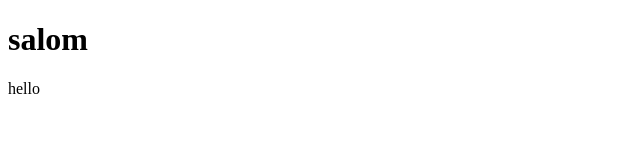
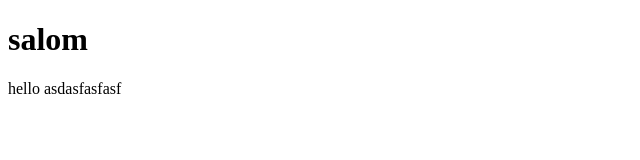
Before and after one commit to Azizdjan-official/test1, a plain HTML site: page index.html in a window 1280 px wide. Shown: the whole page, without its empty margins (0-640 px from the left). Drawn offline with Linux system fonts and the light colour scheme.

Commit message:
asasas qoshildi

```diff
--- a/index.html
+++ b/index.html
@@ -7,6 +7,6 @@
 </head>
 <body>
     <h1>salom</h1>
-    <p>hello</p>
+    <p>hello asdasfasfasf</p>
 </body>
 </html>
```
